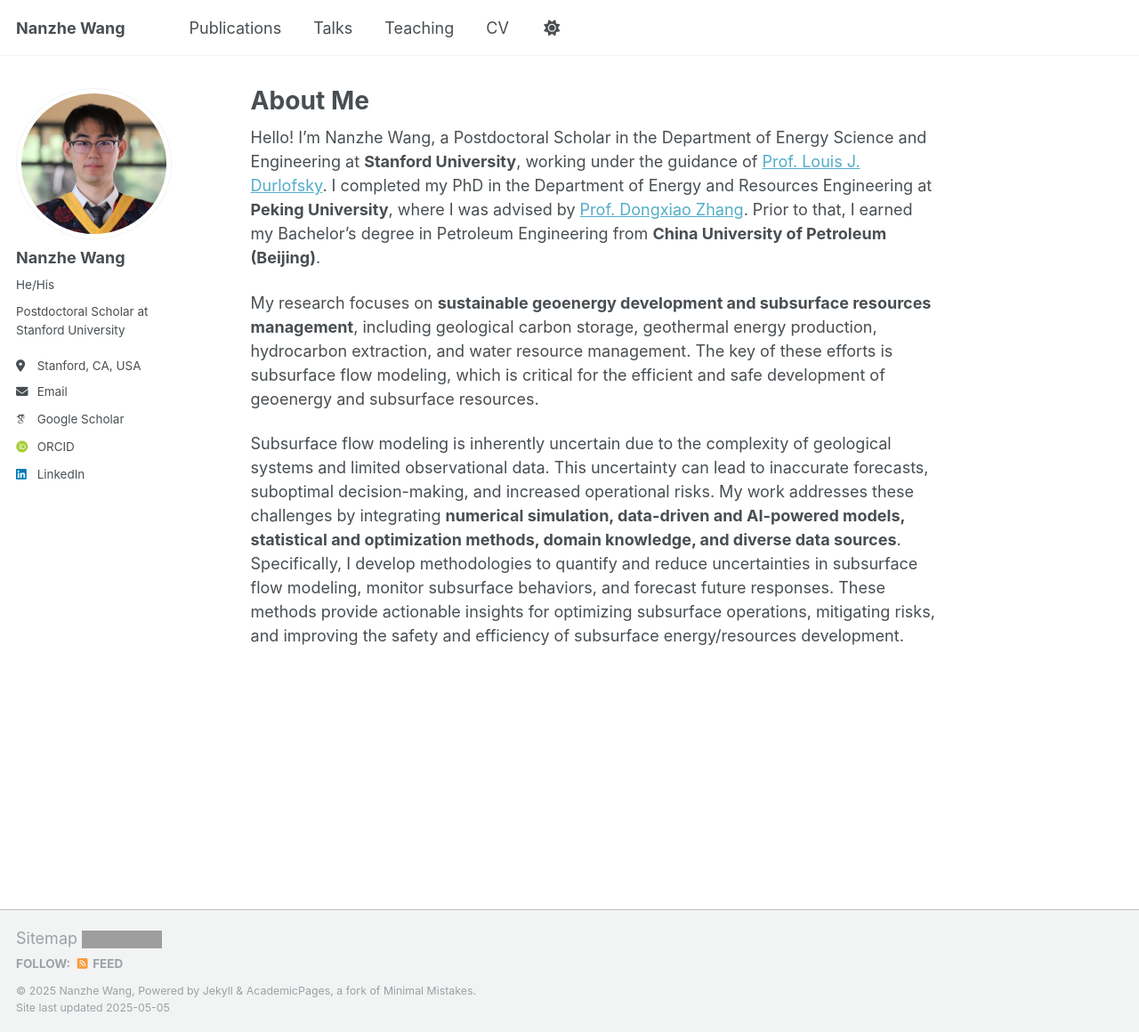
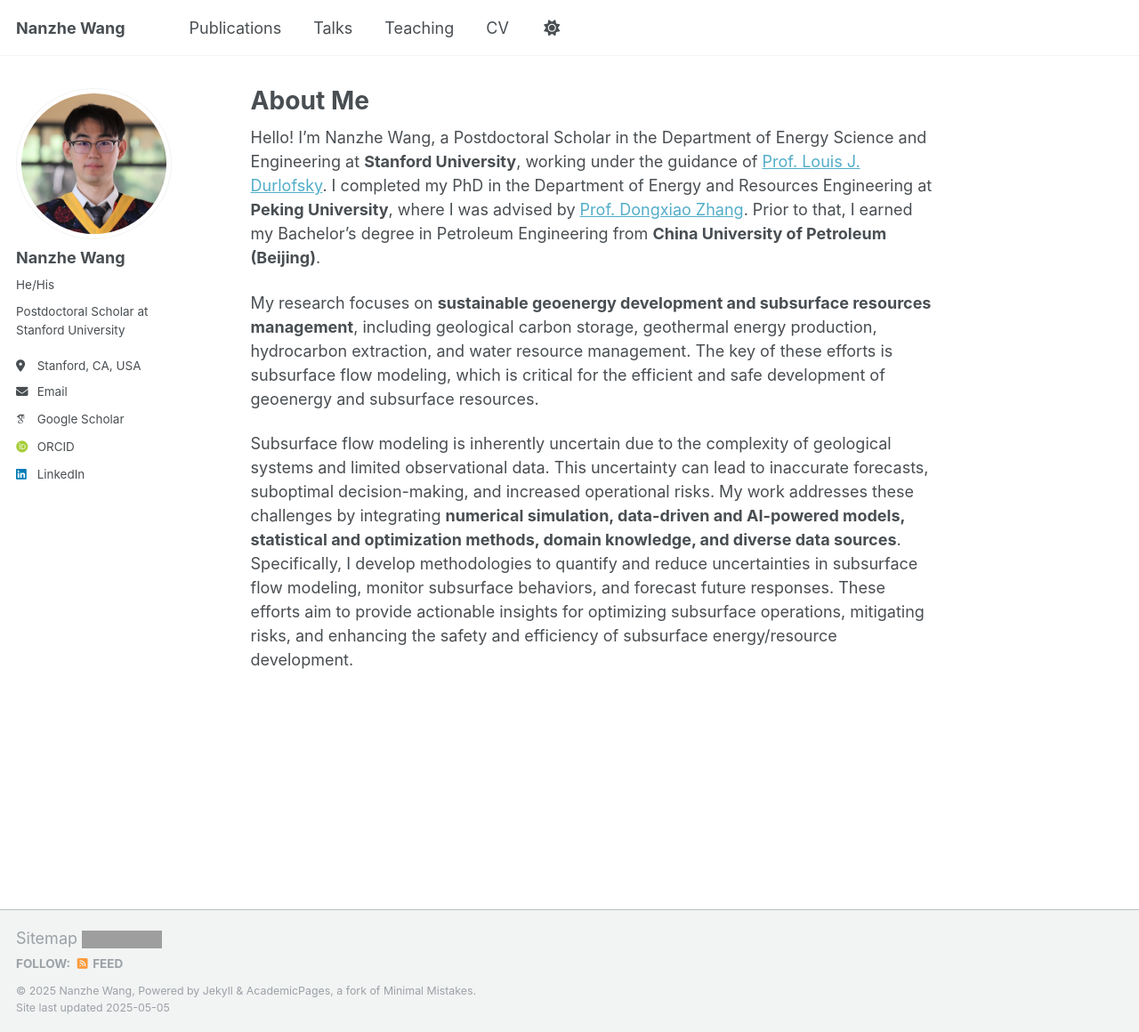
Before and after one commit to NanzheWang/nanzhewang.github.io, a Jekyll site: the page built from _pages/about.md, in a window 1280 px wide and 1160 px high. Shown: the whole window at 89% size. Built offline with Jekyll 4.4.1, drawn with Linux system fonts in a browser that asks for light colours; some web fonts are replaced; grey boxes are pictures that could not be loaded.

Commit message:
Update about.md

```diff
--- a/_pages/about.md
+++ b/_pages/about.md
@@ -11,7 +11,7 @@ Hello! I'm Nanzhe Wang, a Postdoctoral Scholar in the Department of Energy Scien
 
 My research focuses on **sustainable geoenergy development and subsurface resources management**, including geological carbon storage, geothermal energy production, hydrocarbon extraction, and water resource management. The key of these efforts is subsurface flow modeling, which is critical for the efficient and safe development of geoenergy and subsurface resources.
 
-Subsurface flow modeling is inherently uncertain due to the complexity of geological systems and limited observational data. This uncertainty can lead to inaccurate forecasts, suboptimal decision-making, and increased operational risks. My work addresses these challenges by integrating **numerical simulation, data-driven and AI-powered models, statistical and optimization methods, domain knowledge, and diverse data sources**. Specifically, I develop methodologies to quantify and reduce uncertainties in subsurface flow modeling, monitor subsurface behaviors, and forecast future responses. These methods provide actionable insights for optimizing subsurface operations, mitigating risks, and improving the safety and efficiency of subsurface energy/resources development.
+Subsurface flow modeling is inherently uncertain due to the complexity of geological systems and limited observational data. This uncertainty can lead to inaccurate forecasts, suboptimal decision-making, and increased operational risks. My work addresses these challenges by integrating **numerical simulation, data-driven and AI-powered models, statistical and optimization methods, domain knowledge, and diverse data sources**. Specifically, I develop methodologies to quantify and reduce uncertainties in subsurface flow modeling, monitor subsurface behaviors, and forecast future responses. These efforts aim to provide actionable insights for optimizing subsurface operations, mitigating risks, and enhancing the safety and efficiency of subsurface energy/resource development.
 
 
 <!--
```
